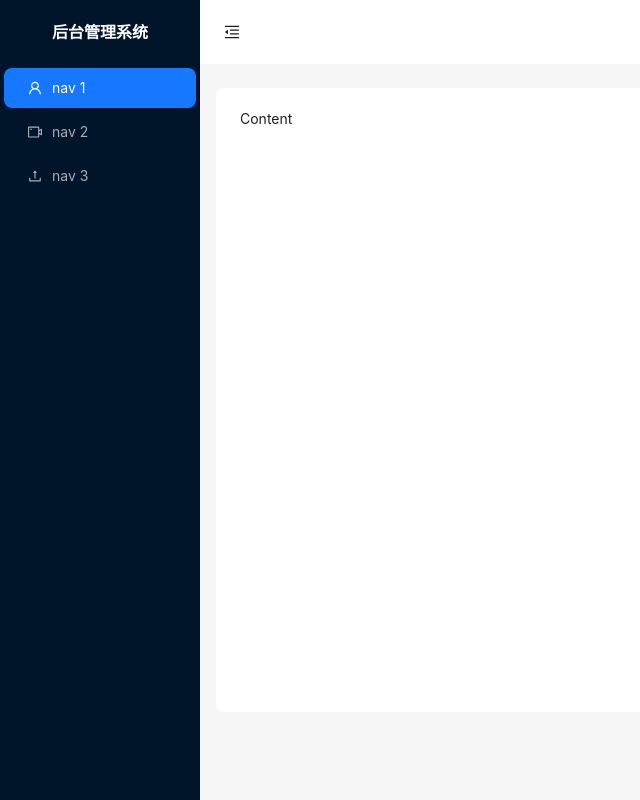
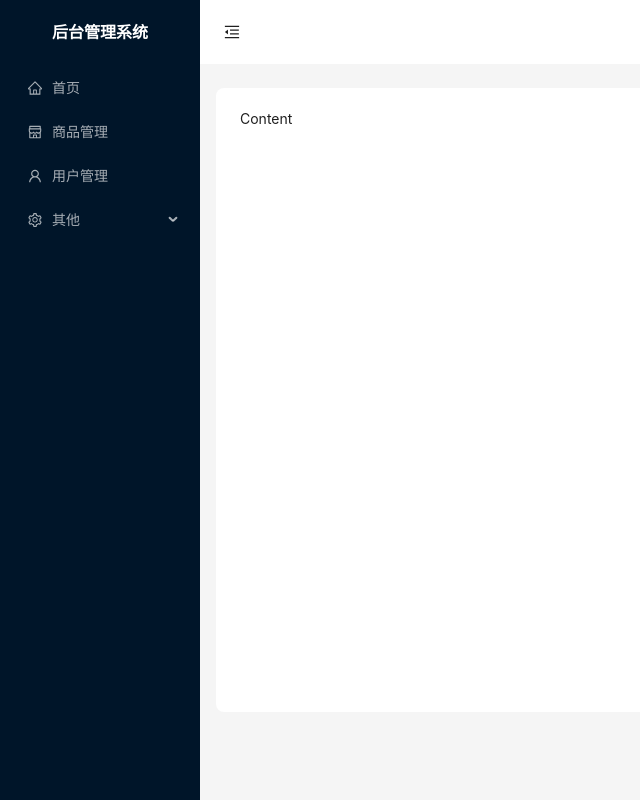
Before and after one commit to YangyangU/my-back-system-react, a React (Vite) app: page / in a window 1280 px wide. Shown: the whole page, without its empty margins (0-640 px from the left). Built offline with nearby package versions, Linux system fonts and the light colour scheme.

Commit message:
feat: 侧边栏完成

```diff
--- /dev/null
+++ b/src/api/menu.ts
@@ -0,0 +1,42 @@
+export default [
+    {
+        path: '/home',
+        name: 'home',
+        label: '首页',
+        icon: 'HomeOutlined',
+        url: '/home/index',
+    },
+    {
+        path: '/mall',
+        name: 'mall',
+        label: '商品管理',
+        icon: 'ShopOutlined',
+        url: '/mall/index',
+    },
+    {
+        path: '/user',
+        name: 'user',
+        label: '用户管理',
+        icon: 'UserOutlined',
+        url: '/user/index',
+    },
+    {
+        path: '/other',
+        label: '其他',
+        icon: 'SettingOutlined',
+        children: [
+            {
+                path: '/other/pageOne',
+                name: 'page1',
+                label: '页面1',
+                icon: 'SettingOutlined',
+            },
+            {
+                path: '/other/pageTwo',
+                name: 'page2',
+                label: '页面2',
+                icon: 'SettingOutlined',
+            },
+        ],
+    },
+];
--- a/src/components/Aside/index.tsx
+++ b/src/components/Aside/index.tsx
@@ -1,41 +1,52 @@
-import {
-    UploadOutlined,
-    UserOutlined,
-    VideoCameraOutlined,
-} from '@ant-design/icons';
 import { Layout, Menu } from 'antd';
-const { Sider } = Layout;
-const index = () => {
+import React from 'react';
+import MenuConfig from '@/api/menu';
+import * as Icon from '@ant-design/icons';
+
+const icon2Element: (icon: string) => React.ReactNode = (icon: string) => {
+    const Component = Icon[icon as keyof typeof Icon] as React.ElementType;
+    return React.createElement(Component);
+};
+
+type MenuItemType = {
+    key: string;
+    label: string;
+    icon?: React.ReactNode;
+    children?: MenuItemType[];
+};
+
+const items: MenuItemType[] = MenuConfig.map((item) => {
+    const child: MenuItemType = {
+        key: item.path,
+        icon: icon2Element(item.icon),
+        label: item.label,
+    };
+    if (item.children) {
+        child.children = item.children.map((childItem) => {
+            return {
+                key: childItem.path,
+                label: childItem.label,
+            };
+        });
+    }
+    return child;
+});
+
+const View = () => {
     return (
-        <Sider trigger={null} collapsible>
+        <Layout.Sider trigger={null} collapsible>
             <h3 className="app-name">后台管理系统</h3>
             <Menu
                 theme="dark"
                 mode="inline"
                 defaultSelectedKeys={['1']}
-                items={[
-                    {
-                        key: '1',
-                        icon: <UserOutlined />,
-                        label: 'nav 1',
-                    },
-                    {
-                        key: '2',
-                        icon: <VideoCameraOutlined />,
-                        label: 'nav 2',
-                    },
-                    {
-                        key: '3',
-                        icon: <UploadOutlined />,
-                        label: 'nav 3',
-                    },
-                ]}
+                items={items}
                 style={{
                     height: '100%',
                 }}
             />
-        </Sider>
+        </Layout.Sider>
     );
 };
 
-export default index;
+export default View;
--- a/src/components/Header/index.tsx
+++ b/src/components/Header/index.tsx
@@ -1,16 +1,15 @@
-import { useState } from 'react';
+import { forwardRef, useState } from 'react';
 import { MenuFoldOutlined, MenuUnfoldOutlined } from '@ant-design/icons';
 import { Button, Layout, theme } from 'antd';
 
-const { Header } = Layout;
-
-const View = () => {
-    const [collapsed, setCollapsed] = useState(false);
+const View = forwardRef(() => {
+    const [collapsed, setCollapsed] = useState<boolean>(false);
     const {
         token: { colorBgContainer },
     } = theme.useToken();
+
     return (
-        <Header style={{ padding: 0, background: colorBgContainer }}>
+        <Layout.Header style={{ padding: 0, background: colorBgContainer }}>
             <Button
                 type="text"
                 icon={collapsed ? <MenuUnfoldOutlined /> : <MenuFoldOutlined />}
@@ -21,8 +20,8 @@ const View = () => {
                     height: 64,
                 }}
             />
-        </Header>
+        </Layout.Header>
     );
-};
+});
 
 export default View;
```
Also changed, not shown: package.json (indentation only).
